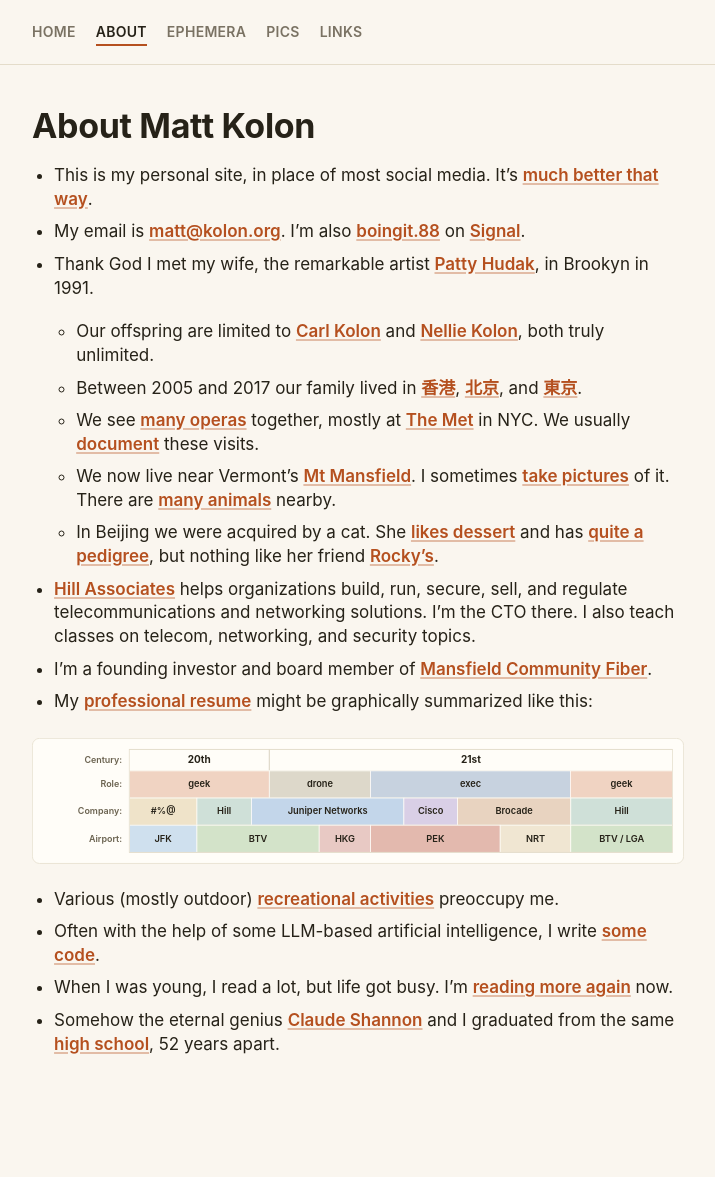
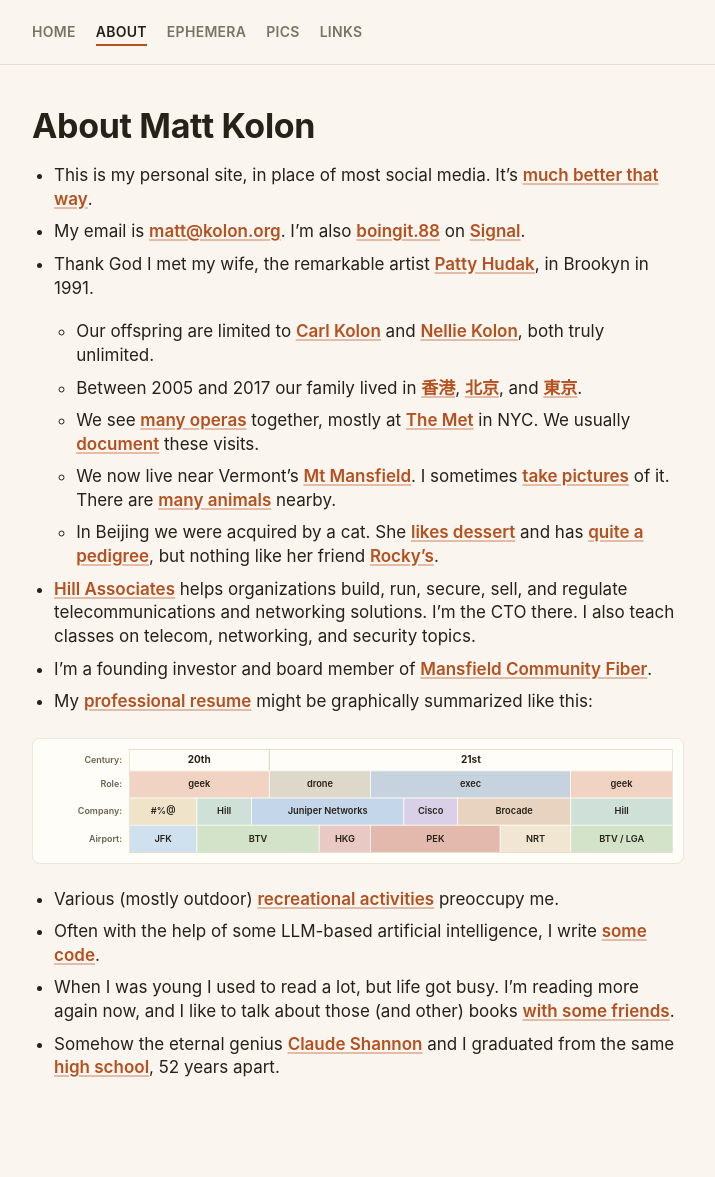
Before and after one commit to mkolon/mattkolon.com, a Jekyll site: the page built from about.md, in a window 1280 px wide. Shown: the whole page, without its empty margins (282-997 px from the left). Built offline with Jekyll 4.4.1, drawn with Linux system fonts in a browser that asks for light colours; before the commit the page ends 1153 px from its top, so only the background shows below that.

Commit message:
about links

```diff
--- a/about.md
+++ b/about.md
@@ -38,6 +38,6 @@ permalink: /about/
 
 - Often with the help of some LLM-based artificial intelligence, I write [some code](https://github.com/mkolon){:target="_blank"}.
 
-- When I was young, I read a lot, but life got busy. I'm [reading more again](https://bit.ly/3Zstavx){:target="_blank"} now.
+- When I was young I used to read a lot, but life got busy. I'm reading more again now, and I like to talk about those (and other) books [with some friends](https://umls.boingit.com){:target="_blank"}.
 
 - Somehow the eternal genius [Claude Shannon](https://en.wikipedia.org/wiki/Claude_Shannon) and I graduated from the same [high school](https://ghs.gaylordschools.com/), 52 years apart.
```
